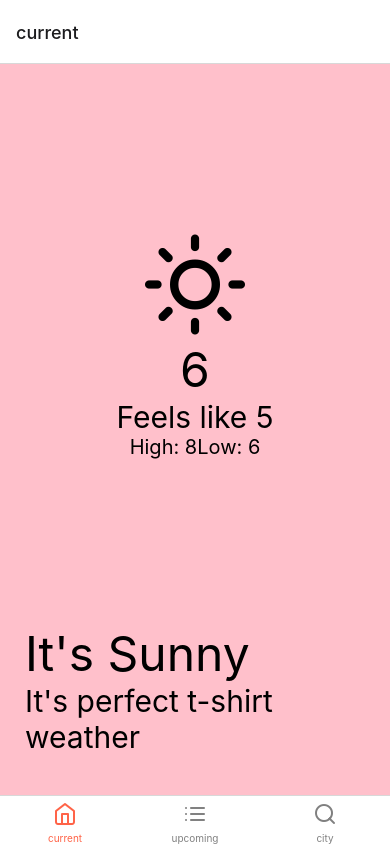
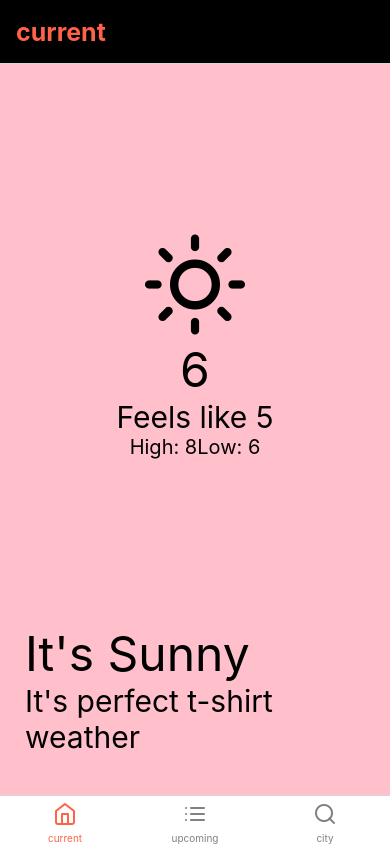
Before and after one commit to krezket/DigitalMarket, a React Native app: screen / in a window 390 px wide. Built offline with nearby package versions, Linux system fonts and the light colour scheme.

Commit message:
created tab.js

```diff
--- a/App.js
+++ b/App.js
@@ -1,66 +1,12 @@
 import React from "react";
-import CurrentWeather from "./src/screens/CurrentWeather";
-import UpcomingWeather from "./src/screens/UpcomingWeather";
-import City from "./src/screens/City";
 import { NavigationContainer } from "@react-navigation/native";
-import { createBottomTabNavigator } from "@react-navigation/bottom-tabs";
-import { Feather } from "@expo/vector-icons";
+import Tabs from "./src/components/Tabs";
 
-const Tab = createBottomTabNavigator();
 
 const App = () => {
     return (
         <NavigationContainer>
-            <Tab.Navigator
-                screenOptions={{
-                    tabBarActiveTintColor: 'tomato',
-                    tabBarInactiveTintColor: 'gray',
-                }}
-                >
-
-                <Tab.Screen
-                    name={'current'}
-                    component={CurrentWeather}
-                    options={{
-                        tabBarIcon: ({ focused }) => (
-                            <Feather
-                                name={'home'}
-                                size={24}
-                                color={focused ? 'tomato' : 'gray'}
-                            />
-                        )
-                    }}
-                />
-
-                <Tab.Screen
-                    name={'upcoming'}
-                    component={UpcomingWeather}
-                    options={{
-                        tabBarIcon: ({ focused }) => (
-                            <Feather
-                                name={'list'}
-                                size={24}
-                                color={focused ? 'tomato' : 'gray'}
-                            />
-                        )
-                    }}
-                />
-
-                <Tab.Screen
-                    name={'city'}
-                    component={City}
-                    options={{
-                        tabBarIcon: ({ focused }) => (
-                            <Feather
-                                name={'search'}
-                                size={24}
-                                color={focused ? 'tomato' : 'gray'}
-                            />
-                        )
-                    }}
-                />
-
-            </Tab.Navigator>
+            <Tabs />
         </NavigationContainer>
     )
 }
--- /dev/null
+++ b/src/components/Tabs.js
@@ -0,0 +1,76 @@
+import React from "react";
+import CurrentWeather from "../screens/CurrentWeather"
+import UpcomingWeather from "../screens/UpcomingWeather";
+import City from "../screens/City";
+import { createBottomTabNavigator } from "@react-navigation/bottom-tabs";
+import { Feather } from "@expo/vector-icons";
+
+const Tab = createBottomTabNavigator();
+
+const Tabs = () => {
+    return (
+        <Tab.Navigator
+            screenOptions={{
+                tabBarActiveTintColor: 'tomato',
+                tabBarInactiveTintColor: 'gray',
+                tabBarStyle: {
+                    backgroundColor: 'white',
+                },
+                headerStyle: {
+                    backgroundColor: 'black',
+                },
+                headerTitleStyle: {
+                    fontWeight: 'bold',
+                    fontSize: 25,
+                    color: 'tomato'
+                }
+            }}
+        >
+
+            <Tab.Screen
+                name={'current'}
+                component={CurrentWeather}
+                options={{
+                    tabBarIcon: ({ focused }) => (
+                        <Feather
+                            name={'home'}
+                            size={24}
+                            color={focused ? 'tomato' : 'gray'}
+                        />
+                    )
+                }}
+            />
+
+            <Tab.Screen
+                name={'upcoming'}
+                component={UpcomingWeather}
+                options={{
+                    tabBarIcon: ({ focused }) => (
+                        <Feather
+                            name={'list'}
+                            size={24}
+                            color={focused ? 'tomato' : 'gray'}
+                        />
+                    )
+                }}
+            />
+
+            <Tab.Screen
+                name={'city'}
+                component={City}
+                options={{
+                    tabBarIcon: ({ focused }) => (
+                        <Feather
+                            name={'search'}
+                            size={24}
+                            color={focused ? 'tomato' : 'gray'}
+                        />
+                    )
+                }}
+            />
+
+        </Tab.Navigator>
+    )
+}
+
+export default Tabs;
```
